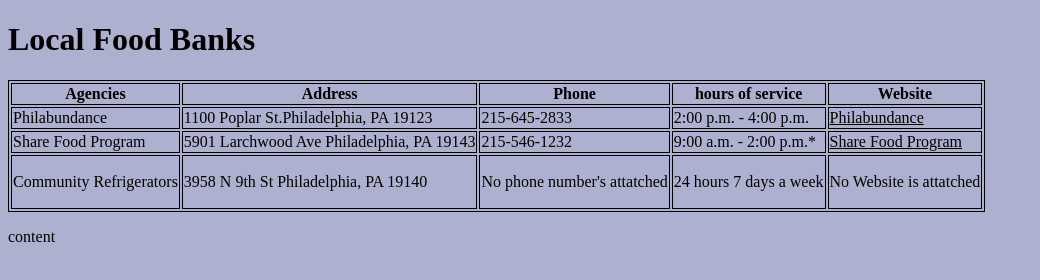
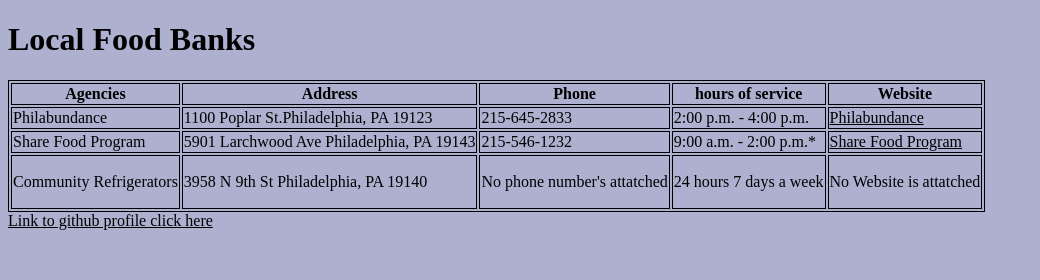
Before and after one commit to rreid16/project03, a plain HTML site: page index.html in a window 1280 px wide. Shown: the whole page, without its empty margins (0-1040 px from the left). Drawn offline with Linux system fonts and the light colour scheme.

Commit message:
index.html

```diff
--- a/index.html
+++ b/index.html
@@ -40,13 +40,10 @@
         <td><p>No Website is attatched</p></td>
      </tr>
 
+ </table>
 
+<footer><a href="https://rreid16.github.io/project03/">Link to github profile click here</a></footer>
 
+  </body>
 
-
-
-
-    </table>
-    <p>content</p>
-  </body>
 </html>
```
